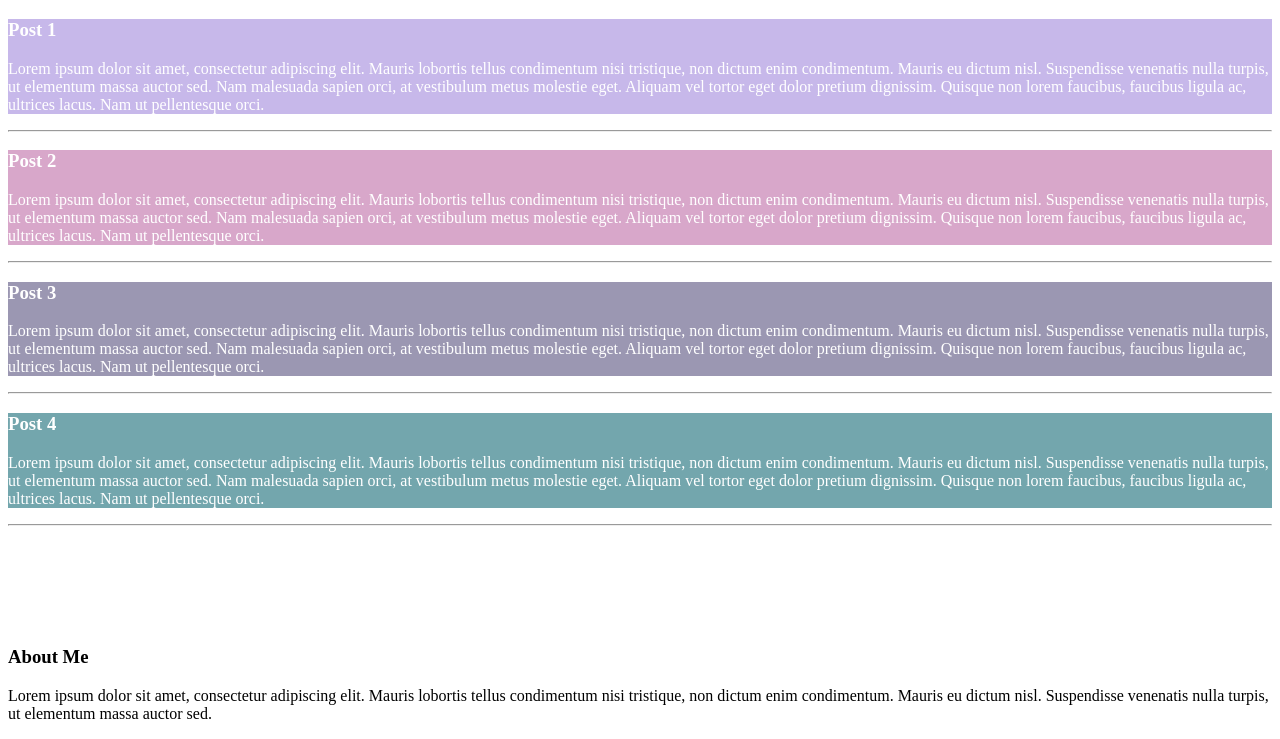
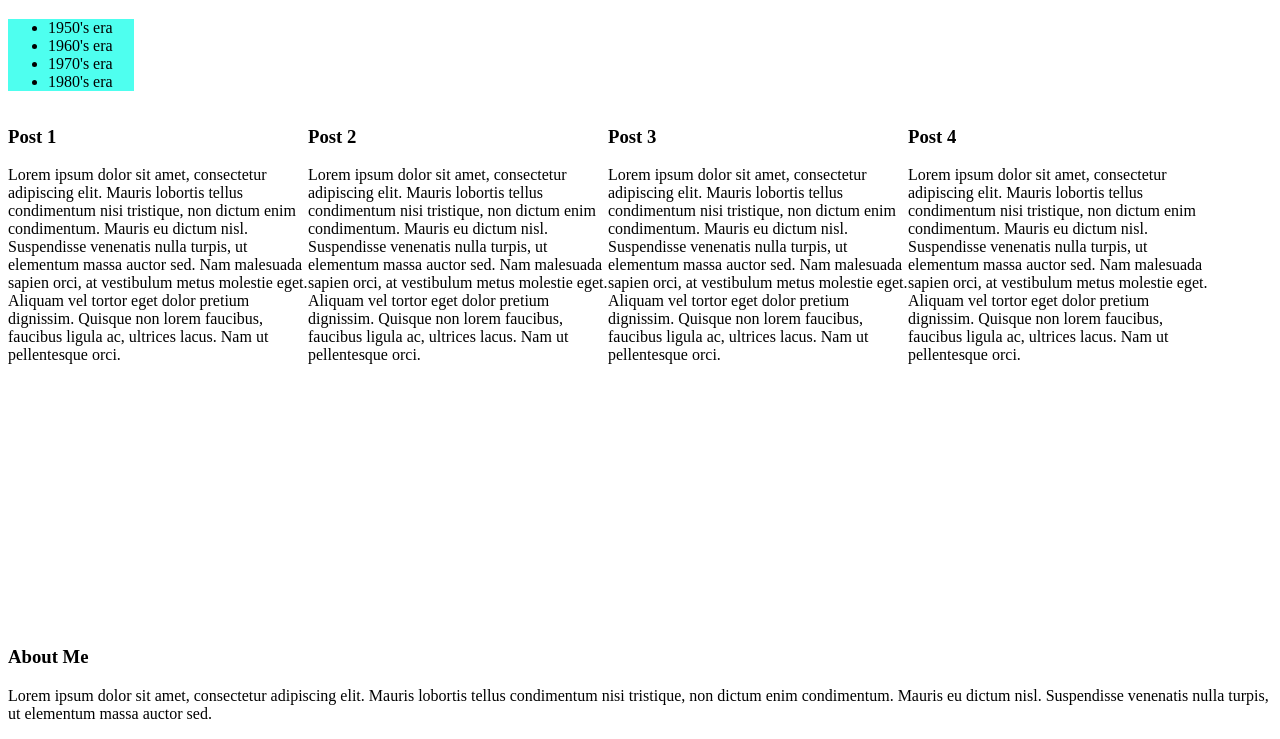
Before and after one commit to Marcinszopik/floats-website, a plain HTML site: page index.html in a window 1280 px wide. Shown: the part 61-800 px from the top of the page. Drawn offline with Linux system fonts and the light colour scheme.

Commit message:
Add index.html and master.css.

```diff
--- a/css/master.css
+++ b/css/master.css
@@ -1,24 +1,21 @@
-.color1 {
-  background-color:#C7B8EA;
-}
 
-.color2 {
-  background-color:#D8A7CA;
-}
-
-.color3 {
-  background-color:#9B97B2;
-}
-
-.color4 {
-  background-color:#73A6AD;
-}
 
 .colorwhitetext {
-  color:white
+  color:black;
 }
 
 .bottomsection {
   position: absolute;
   bottom:0;
 }
+
+.sidebar {
+  width: 10%;
+  float: top;
+  background-color: #4EFFEF;
+}
+
+.column {
+  width: 300px;
+  float: left;
+}
--- a/index.html
+++ b/index.html
@@ -8,31 +8,44 @@
   <body>
       <h1>Cool Car Blog</h1>
 
+    <div class="sidebar">
+    <ul>
+      <li>1950's era</li>
+      <li>1960's era</li>
+      <li>1970's era</li>
+      <li>1980's era</li>
+    </ul>
+    </div>
+
     <div class="colorwhitetext">
       <div class="color1">
+      <div class="column">
       <h3>Post 1</h3>
-      <p>Lorem ipsum dolor sit amet, consectetur adipiscing elit. Mauris lobortis tellus condimentum nisi tristique, non dictum enim condimentum. Mauris eu dictum nisl. Suspendisse venenatis nulla turpis, ut elementum massa auctor sed. Nam malesuada sapien orci, at vestibulum metus molestie eget. Aliquam vel tortor eget dolor pretium dignissim. Quisque non lorem faucibus, faucibus ligula ac, ultrices lacus. Nam ut pellentesque orci.</p>
+      <p>Lorem ipsum dolor sit amet, consectetur adipiscing elit. Mauris lobortis tellus condimentum nisi tristique, non dictum enim condimentum. Mauris eu dictum nisl. Suspendisse venenatis nulla turpis, ut elementum massa auctor sed. Nam malesuada sapien orci, at vestibulum metus molestie eget. Aliquam vel tortor eget dolor pretium dignissim. Quisque non lorem faucibus, faucibus ligula ac, ultrices lacus. Nam ut pellentesque orci.<p>
       </div>
-      <hr>
+      </div>
 
       <div class="color2">
+      <div class="column">
       <h3>Post 2</h3>
-      <p>Lorem ipsum dolor sit amet, consectetur adipiscing elit. Mauris lobortis tellus condimentum nisi tristique, non dictum enim condimentum. Mauris eu dictum nisl. Suspendisse venenatis nulla turpis, ut elementum massa auctor sed. Nam malesuada sapien orci, at vestibulum metus molestie eget. Aliquam vel tortor eget dolor pretium dignissim. Quisque non lorem faucibus, faucibus ligula ac, ultrices lacus. Nam ut pellentesque orci.</p>
+      <p>Lorem ipsum dolor sit amet, consectetur adipiscing elit. Mauris lobortis tellus condimentum nisi tristique, non dictum enim condimentum. Mauris eu dictum nisl. Suspendisse venenatis nulla turpis, ut elementum massa auctor sed. Nam malesuada sapien orci, at vestibulum metus molestie eget. Aliquam vel tortor eget dolor pretium dignissim. Quisque non lorem faucibus, faucibus ligula ac, ultrices lacus. Nam ut pellentesque orci.</<p>
       </div>
-      <hr>
+      </div>
 
       <div class="color3">
+      <div class="column">
       <h3>Post 3</h3>
       <p>Lorem ipsum dolor sit amet, consectetur adipiscing elit. Mauris lobortis tellus condimentum nisi tristique, non dictum enim condimentum. Mauris eu dictum nisl. Suspendisse venenatis nulla turpis, ut elementum massa auctor sed. Nam malesuada sapien orci, at vestibulum metus molestie eget. Aliquam vel tortor eget dolor pretium dignissim. Quisque non lorem faucibus, faucibus ligula ac, ultrices lacus. Nam ut pellentesque orci.</p>
       </div>
-      <hr>
+      </div>
 
       <div class="color4">
+      <div class="column">
       <h3>Post 4</h3>
       <p>Lorem ipsum dolor sit amet, consectetur adipiscing elit. Mauris lobortis tellus condimentum nisi tristique, non dictum enim condimentum. Mauris eu dictum nisl. Suspendisse venenatis nulla turpis, ut elementum massa auctor sed. Nam malesuada sapien orci, at vestibulum metus molestie eget. Aliquam vel tortor eget dolor pretium dignissim. Quisque non lorem faucibus, faucibus ligula ac, ultrices lacus. Nam ut pellentesque orci.
       </p>
       </div>
-      <hr>
+      </div>
     </div>
 
     <div class="bottomsection">
```
